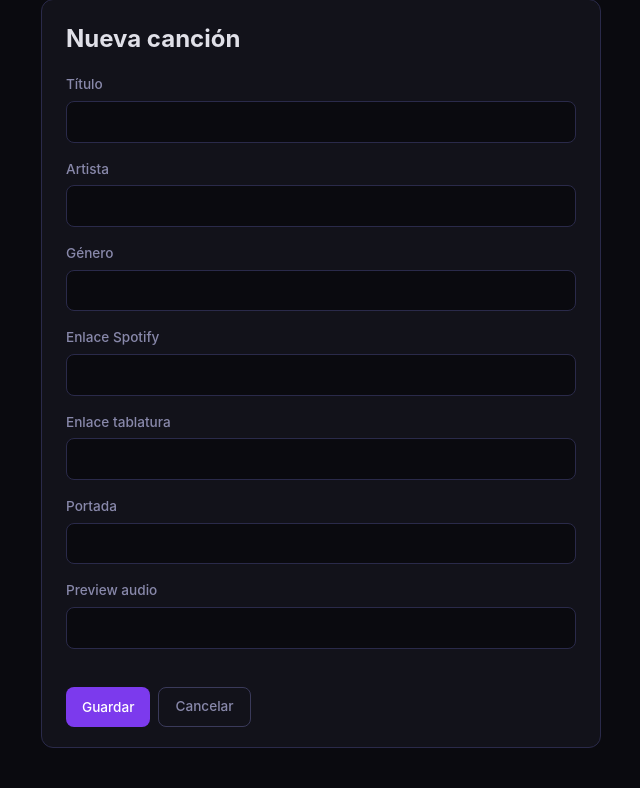
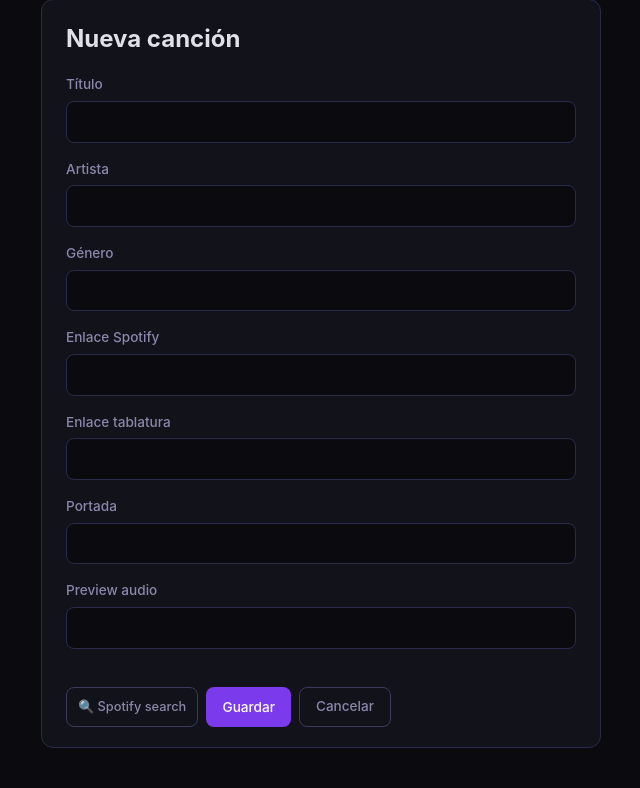
Before and after one commit to gesielVazquez/Euphonic, a Django app: page /nueva/ in a window 1280 px wide. Shown: the part 85-873 px from the top of the page, without its empty margins (135-775 px from the left). Run offline with Django 5.2, Linux system fonts and the light colour scheme; the visitor is signed in with stand-in values (Sample User, id 1).

Commit message:
Add Spotify search button to song form with type='button' and data attributes

```diff
--- a/songs/templates/songs/song_form.html
+++ b/songs/templates/songs/song_form.html
@@ -15,6 +15,9 @@
       {% endif %}
     {% endfor %}
     <div style="display:flex;gap:.5rem;margin-top:1.2rem">
+      {% if not object %}
+        <button type="button" data-title="{{ form.title.value|default:'' }}" data-artist="{{ form.artist.value|default:'' }}" onclick="window.open('https://open.spotify.com/search/' + encodeURIComponent(this.dataset.title + ' ' + this.dataset.artist), '_blank')" class="btn btn-outline btn-sm">🔍 Spotify search</button>
+      {% endif %}
       <button type="submit" class="btn btn-primary">Guardar</button>
       <a href="{% url 'song_list' %}" class="btn btn-outline">Cancelar</a>
     </div>
```
